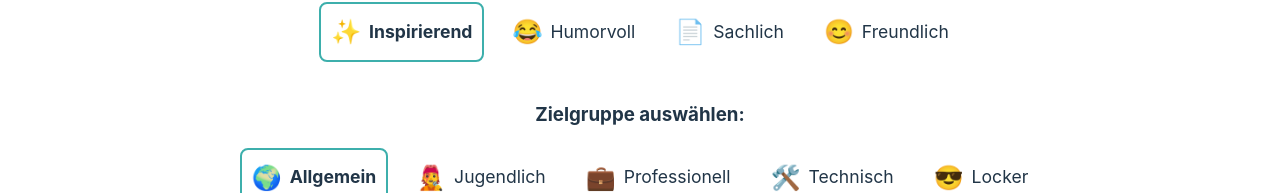
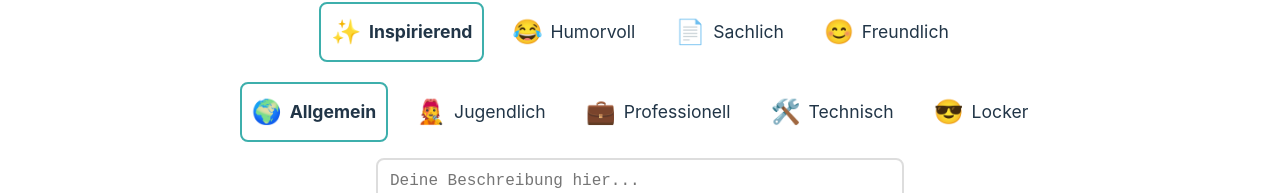
Before and after one commit to Seakuh/Content-creation-guru, a React (Vite) app: page /platform in a window 1280 px wide. Shown: the part 326-519 px from the top of the page. Built offline with nearby package versions, Linux system fonts and the light colour scheme.

Commit message:
cleanup for today

```diff
--- a/src/App.css
+++ b/src/App.css
@@ -1,3 +1,8 @@
 .main-content {
-    padding-bottom: 60px; /* Platz für den Footer, gleiche Höhe wie im Footer */
+    margin-bottom: 3rem;
+}
+
+html, body {
+    width: 100%;
+    overflow-x: hidden; /* Verhindert horizontales Scrollen */
   }
--- a/src/Header/Header.css
+++ b/src/Header/Header.css
@@ -9,7 +9,7 @@
   height: 60px;
   background-color: #3DAFAC;
   transition: background-color 0.3s ease, backdrop-filter 0.3s ease;
-    z-index: 1000;
+  z-index: 1000; /* Vordergrund-Ebene */
 }
 
 .header-container.blur {
--- /dev/null
+++ b/src/MainContent.css
@@ -0,0 +1,8 @@
+.mainContentContainer {
+    display: flex;
+    flex-direction: column;
+    align-items: center;
+    justify-content: center;
+    width: 100vw;
+    box-sizing: border-box;
+  }
--- a/src/MainContent.tsx
+++ b/src/MainContent.tsx
@@ -4,6 +4,7 @@
 import Loading from './components/Loading/Loading';
 import ContentResult from './components/ContentResult/ContentResult';
 import PlatformForm from './components/PlatformForm/PlatformForm';
+import "./MainContent.css"
 
 const MainContent: React.FC = () => {
   const [result, setResult] = useState(null);
@@ -23,7 +24,7 @@
   };
 
   return (
-    <div>
+    <div className='mainContentContainer'>
       <PlatformForm onGenerateContent={handleGenerateContent} />
       {loading && <Loading />}
       {result && <ContentResult result={result} />}
--- a/src/components/LandingPage/LandingPage.tsx
+++ b/src/components/LandingPage/LandingPage.tsx
@@ -18,6 +18,7 @@
       <p className="landing-description">
         Ihre Lösung für maßgeschneiderte Inhalte. Erstellen Sie ansprechende Social-Media-Beiträge für jede Plattform.
       </p>
+
       <button className="landing-button" onClick={handleButtonClick}>
         Zur Anwendung
       </button>
--- a/src/components/PlatformForm/PlatformForm.tsx
+++ b/src/components/PlatformForm/PlatformForm.tsx
@@ -6,7 +6,6 @@
 import TargetAudience from './TargetAudience/TargetAudience';
 import './PlatformForm.css';
 import { platforms } from '../../data';
-import contentGuruLogo from '../../assets/conten-guru-logo.svg';
 
 interface PlatformFormProps {
   onGenerateContent: (formData: { platform: string; style: string; targetAudience: string; description: string }) => void;
--- a/src/components/PlatformForm/TargetAudience/TargetAudience.tsx
+++ b/src/components/PlatformForm/TargetAudience/TargetAudience.tsx
@@ -24,7 +24,6 @@
 const TargetAudience: React.FC<TargetAudienceProps> = ({ selectedAudience, onAudienceChange }) => {
   return (
     <div className="target-audience">
-      <h3>Zielgruppe auswählen:</h3>
       <div className="audience-options">
         {targetOptions.map((option) => (
           <label
```
Lines whose indentation alone changed are shown as unchanged.
